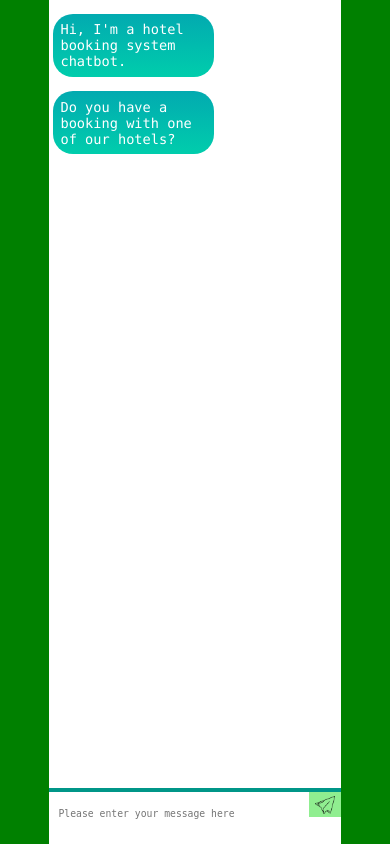
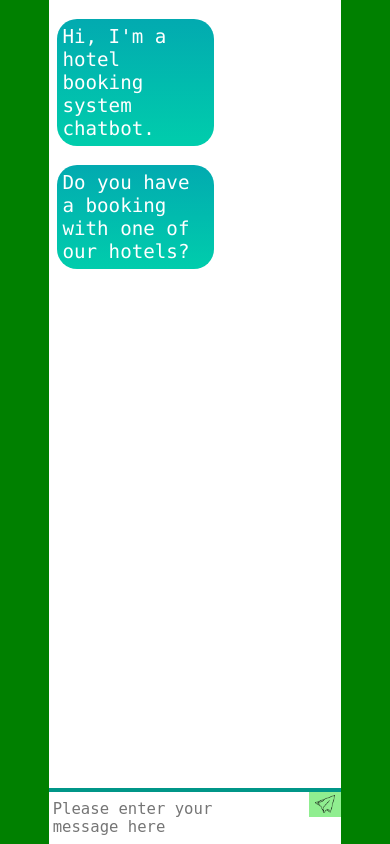
Before and after one commit to CharlieOConnor/Hotel-Reservation-Chatbot, a Flask app: page / in a window 390 px wide. Run offline with Flask 2, Linux system fonts and the light colour scheme; some libraries are stand-ins or nearby versions.

Commit message:
more media query management

```diff
--- a/static/script.js
+++ b/static/script.js
@@ -89,7 +89,8 @@ function getBotResponse() {
 			document.getElementById('userInput').scrollIntoView({block: 'start', behavior: 'smooth'});			// A second instance to prevent glitching
 			counter = data;
 			setTimeout(() => { $("#chatbox").stop().animate({ scrollTop: $("#chatbox")[0].scrollHeight}, 1100); }, 1100);
-			document.getElementById("textInput").disabled = false;
+			document.getElementById("textInput").disabled = false;												// Enable the text field and put the user's cursor inside for the next input
+			setTimeout(() => { 	document.getElementById("textInput").focus();}, 1000);
 		}
 		);
 	}
--- a/static/styles.css
+++ b/static/styles.css
@@ -102,49 +50,8 @@ margin-top: 1vh;
 border: none;
 outline: none;
 font-family: monospace;
-font-size: 0.9vw;
+font-size: 1em;
 }
-@media screen and (max-width: 1300px) {
-  #textInput {
-    font-size: 1.3vw;
-  }
-}
-@media screen and (max-width: 1200px) {
-  #textInput {
-    font-size: 1.5vw;
-  }
-}
-@media screen and (max-width: 1100px) {
-  #textInput {
-    font-size: 1.7vw;
-  }
-}
-@media screen and (max-width: 1000px) {
-  #textInput {
-    font-size: 1.9vw;
-  }
-}
-@media screen and (max-width: 900px) {
-  #textInput {
-    font-size: 2.1vw;
-  }
-}
-@media screen and (max-width: 800px) {
-  #textInput {
-    font-size: 2.3vw;
-  }
-}
-@media screen and (max-width: 700px) {
-  #textInput {
-    font-size: 2.5vw;
-	padding: 2vw;
-  }
-}
-/*@media screen and (max-width: 600px) {
-  #textInput {
-    font-size: 3.5vw;
-  }
-}*/
 
 #buttonInput {
 padding-top: 1vw;
@@ -152,7 +59,7 @@ padding-bottom: 1vw;
 padding-left: 1.5vw;
 padding-right: 1.5vw;
 font-family: monospace;
-font-size: 1.2vw;
+font-size: 1em;
 background-color: #90EE90;
 width: 7%;
 /*border-bottom-right-radius: 1vw;*/
@@ -241,52 +107,10 @@ background: linear-gradient(#02aab0, #00cdac);
 padding: 1vh;
 text-align: left;
 color: #fff;
-font: 0.9vw Consolas, sans-serif;
+font: 1em Consolas, sans-serif;
 border-radius: 20px;
 margin-left: 1vw;
 padding: 1vw;
-}
-
-@media screen and (max-width: 1300px) {
-  .introduction {
-    font-size: 1.3vw;
-  }
-}
-@media screen and (max-width: 1200px) {
-  .introduction {
-    font-size: 1.5vw;
-  }
-}
-@media screen and (max-width: 1100px) {
-  .introduction {
-    font-size: 1.7vw;
-  }
-}
-@media screen and (max-width: 1000px) {
-  .introduction {
-    font-size: 1.9vw;
-  }
-}
-@media screen and (max-width: 900px) {
-  .introduction {
-    font-size: 2.1vw;
-  }
-}
-@media screen and (max-width: 800px) {
-  .introduction {
-    font-size: 2.3vw;
-  }
-}
-@media screen and (max-width: 700px) {
-  .introduction {
-    font-size: 2.5vw;
-	padding: 2vw;
-  }
-}
-@media screen and (max-width: 600px) {
-  .introduction {
-    font-size: 3.5vw;
-  }
 }
 
 .botText {
@@ -301,52 +125,10 @@ background: linear-gradient(#02aab0, #00cdac);
 padding: 1vh;
 text-align: left;
 color: #fff;
-font: 0.9vw Consolas, sans-serif;
+font: 1em Consolas, sans-serif;
 border-radius: 20px;
 margin-left: 1vw;
 padding: 1vw;
-}
-
-@media screen and (max-width: 1300px) {
-  .botText {
-    font-size: 1.3vw;
-  }
-}
-@media screen and (max-width: 1200px) {
-  .botText {
-    font-size: 1.5vw;
-  }
-}
-@media screen and (max-width: 1100px) {
-  .botText {
-    font-size: 1.7vw;
-  }
-}
-@media screen and (max-width: 1000px) {
-  .botText {
-    font-size: 1.9vw;
-  }
-}
-@media screen and (max-width: 900px) {
-  .botText {
-    font-size: 2.1vw;
-  }
-}
-@media screen and (max-width: 800px) {
-  .botText {
-    font-size: 2.3vw;
-  }
-}
-@media screen and (max-width: 700px) {
-  .botText {
-    font-size: 2.5vw;
-	padding: 2vw;
-  }
-}
-@media screen and (max-width: 600px) {
-  .botText {
-    font-size: 3.5vw;
-  }
 }
 
 #booking_calendar {
@@ -417,3 +199,93 @@ margin-left: 0.5vw;
 ::-webkit-scrollbar-thumb:hover {
   background: #b30000;
 }
+
+/*resizes */
+
+@media only screen and (max-width: 1300px) {
+	#chatbox {
+	width: 35%
+	}
+	#userInput {
+	width: 35%
+	}
+}
+@media only screen and (max-width: 1200px) {
+	#chatbox {
+	width: 40%
+	}
+	#userInput {
+	width: 40%
+	}
+}
+@media (max-width: 1100px), only screen and (orientation: portrait) {
+	#chatbox {
+	width: 45%
+	}
+	#userInput {
+	width: 45%
+	}
+}
+@media only screen and (max-width: 1000px) {
+	#chatbox {
+	width: 50%
+	}
+	#userInput {
+	width: 50%
+	}
+	#textInput {
+	font-size: 1.2em;
+	}
+	.userText {
+    font-size: 1.2em;
+	}
+	.introduction {
+    font-size: 1.2em;
+	}
+	.botText {
+    font-size: 1.2em;
+	}
+}
+@media only screen and (max-width: 900px) {
+	#chatbox {
+	width: 55%
+	}
+	#userInput {
+	width: 55%
+	}
+}
+@media only screen and (max-width: 800px) {
+	#chatbox {
+	width: 60%
+	}
+	#userInput {
+	width: 60%
+	}
+	.userText {
+	padding: 1.5vw;
+	}
+	.introduction {
+	margin-left: 2vw;
+	padding: 1.5vw;
+	}
+	.botText {
+	margin-left: 2vw;
+	padding: 1.5vw;
+	}
+}
+@media only screen and (max-width: 700px) {
+	#chatbox {
+	width: 65%
+	}
+	#userInput {
+	width: 65%
+	}
+}
+@media only screen and (max-width: 600px) {
+	#chatbox {
+	width: 75%
+	}
+	#userInput {
+	width: 75%
+	}
+}
```
Also changed, not shown: other parts of static/styles.css (+1 -94 lines), static/images/robot_left.svg (added).
